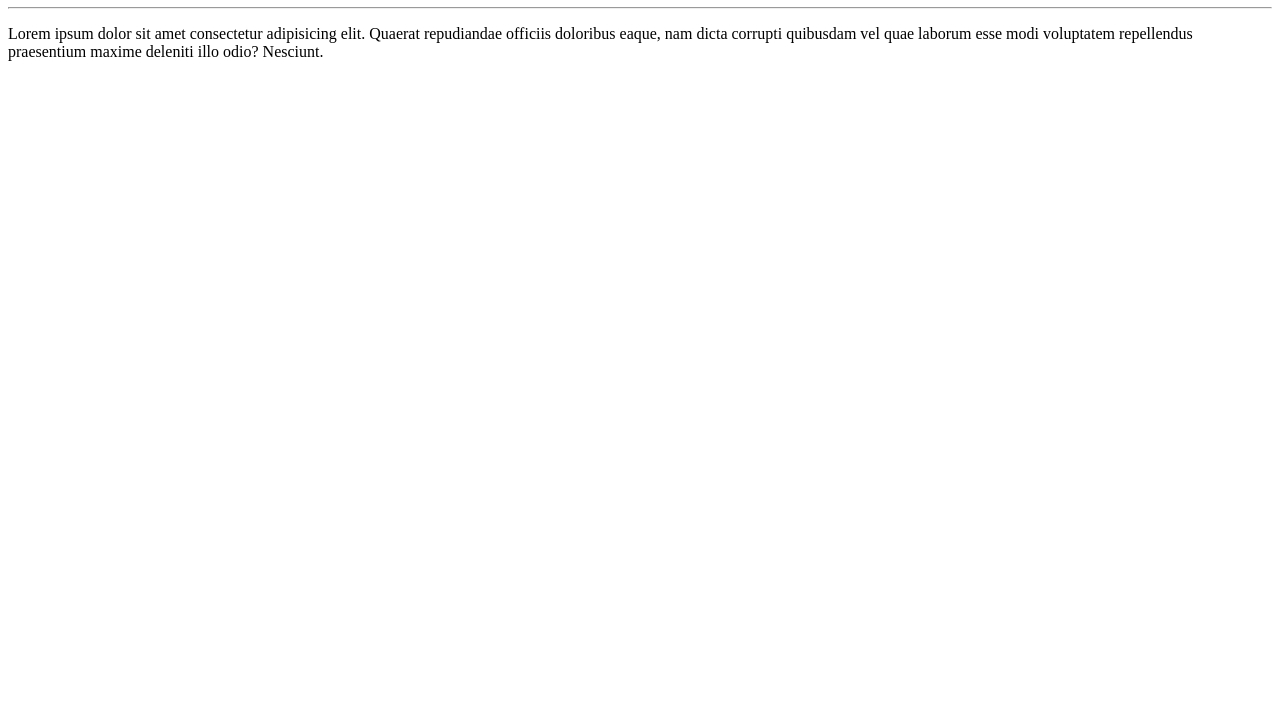
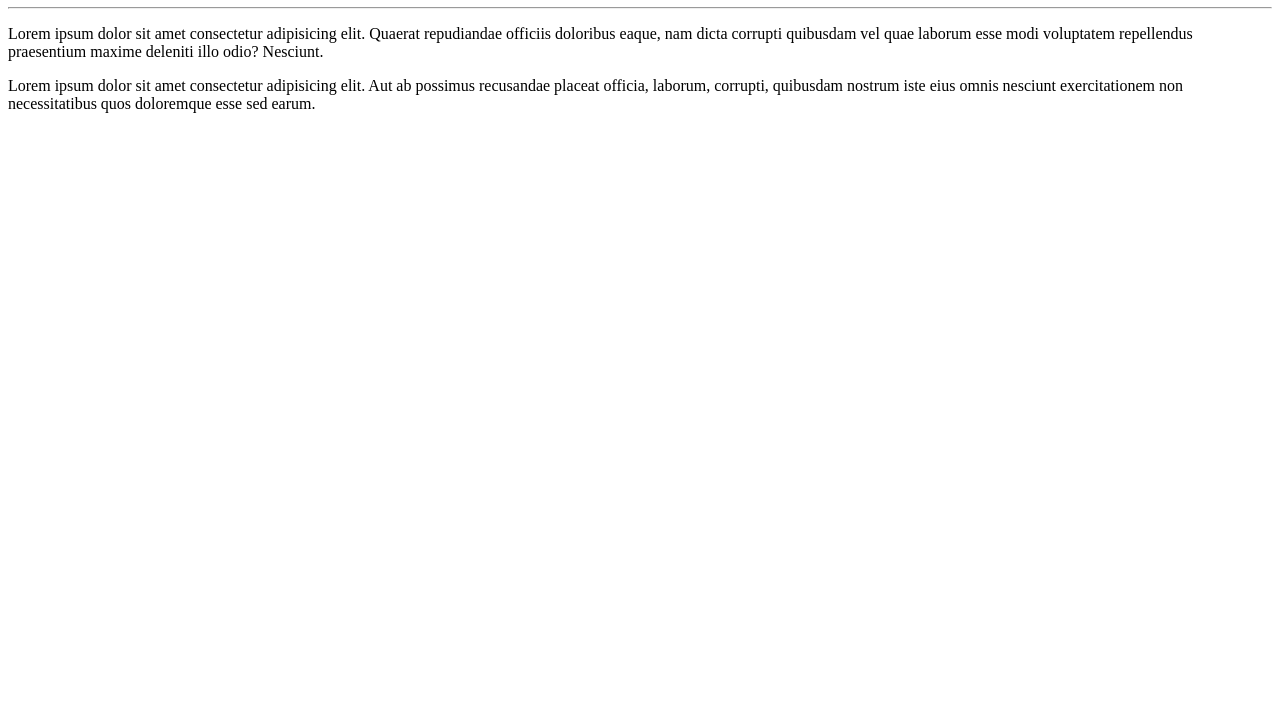
Before and after one commit to KevinRodriguesVP/Ola-Mundo, a plain HTML site: page site-exemplo/index.html in a window 1280 px wide. Shown: the part 73-800 px from the top of the page. Drawn offline with Linux system fonts and the light colour scheme.

Commit message:
adicionei um parágrafo

```diff
--- a/site-exemplo/index.html
+++ b/site-exemplo/index.html
@@ -10,5 +10,6 @@
     <h1>Olá, Mundo!</h1>
     <hr>
     <p>Lorem ipsum dolor sit amet consectetur adipisicing elit. Quaerat repudiandae officiis doloribus eaque, nam dicta corrupti quibusdam vel quae laborum esse modi voluptatem repellendus praesentium maxime deleniti illo odio? Nesciunt.</p>
+    <p>Lorem ipsum dolor sit amet consectetur adipisicing elit. Aut ab possimus recusandae placeat officia, laborum, corrupti, quibusdam nostrum iste eius omnis nesciunt exercitationem non necessitatibus quos doloremque esse sed earum.</p>
 </body>
 </html>
```
